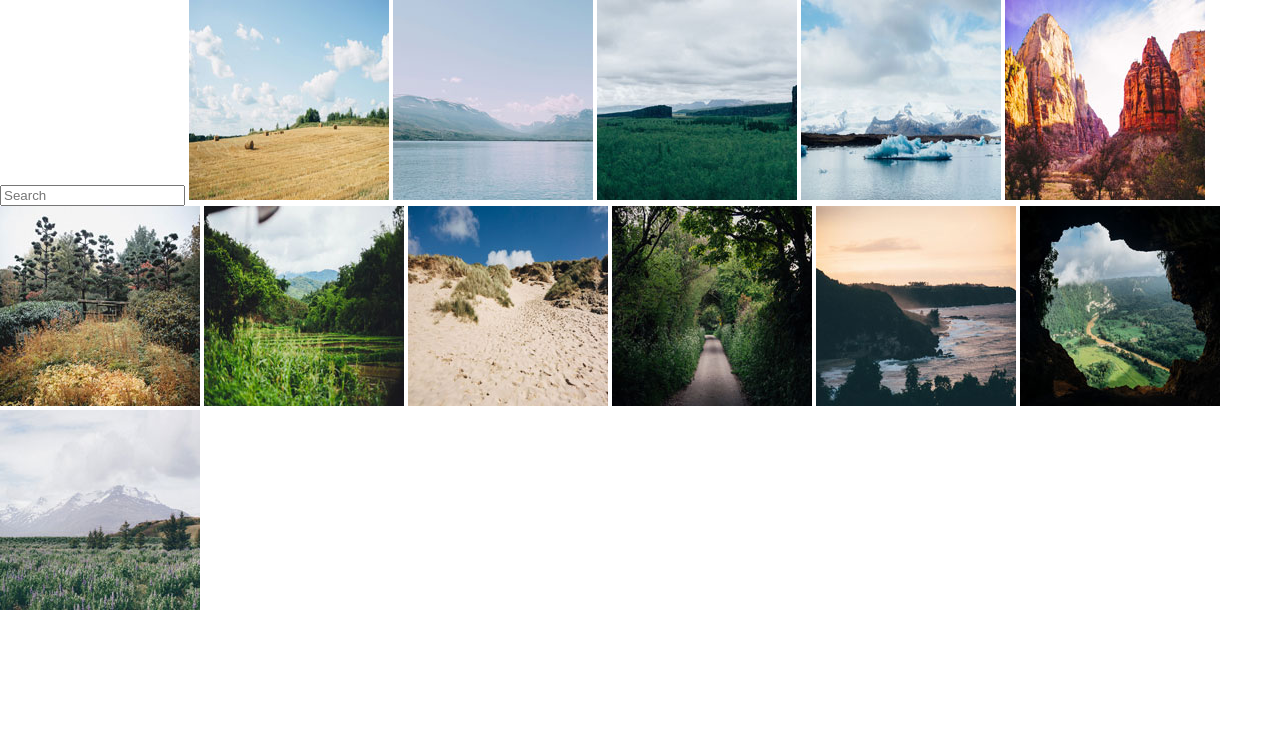
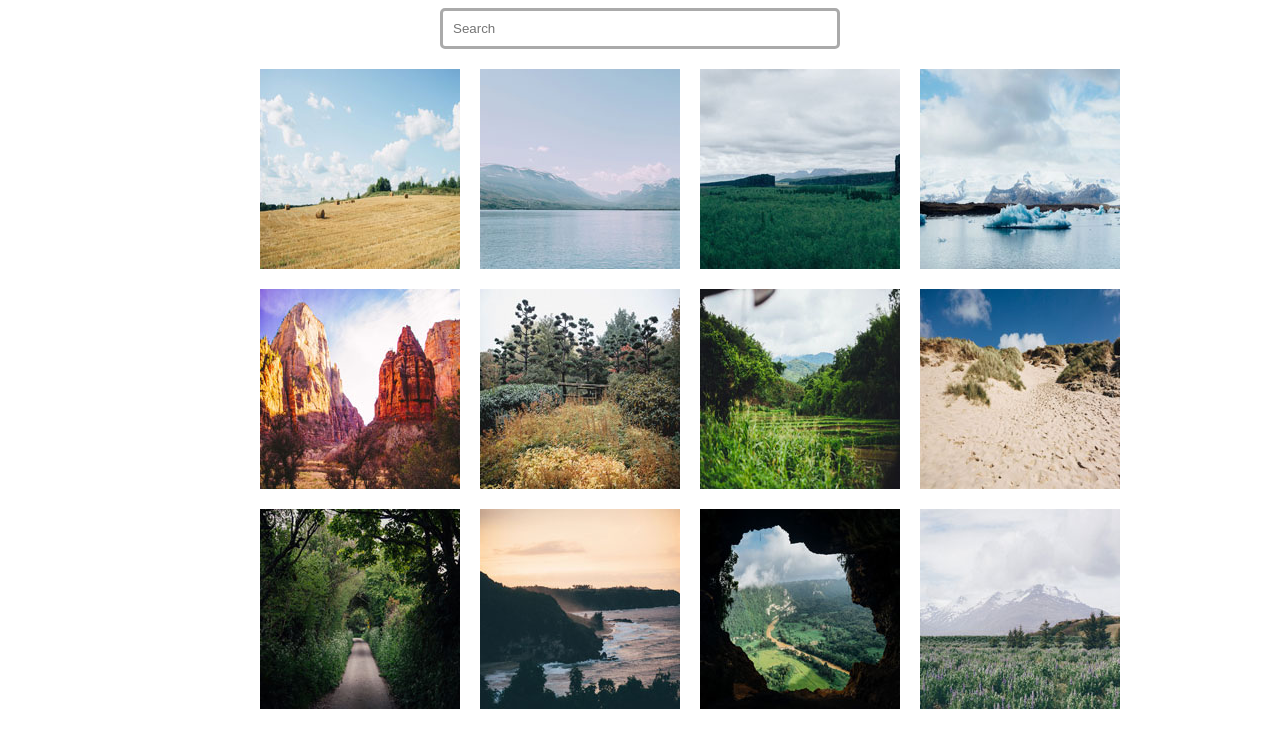
Before and after one commit to RegionalAura444/Interative-Photo-Gallery, a plain HTML site: page index.html in a window 1280 px wide. Drawn offline with nearby package versions, Linux system fonts and the light colour scheme.

Commit message:
Second Changes
Minor Changes css

```diff
--- a/css/styles.css
+++ b/css/styles.css
@@ -1,7 +1,24 @@
 *{
-   box-sizing: border-box;
+  box-sizing: border-box;
+  text-align: center;
 }
 
 body{
-   margin: auto;
+   font-family:Oswald,sans-serif;
 }
+
+#search{
+   text-align: left;
+   border:solid 3px rgb(170, 170, 170);
+   border-radius:5px;
+   width:50vh;
+   padding:10px 10Px;
+}
+
+.images{
+   display:grid;
+   gap: 20px 20px;
+   grid-template-columns: repeat(4,1fr);
+   padding:20px;
+   width:100vh;
+   margin: 0 auto;
--- a/index.html
+++ b/index.html
@@ -12,7 +12,10 @@
 
     <main>
         <body>
+
             <input type="text" id="search" placeholder="Search">
+
+            <div class="images">
 
                 <img src="photos/thumbnails/01.jpg" alt="A picture of rolled hay in afield">
 
@@ -38,6 +41,8 @@
 
                 <img src="photos/thumbnails/12.jpg" alt="">
 
+            </div>
+
         </body>
     </main>
 </html>
```
Lines whose indentation alone changed are shown as unchanged.
